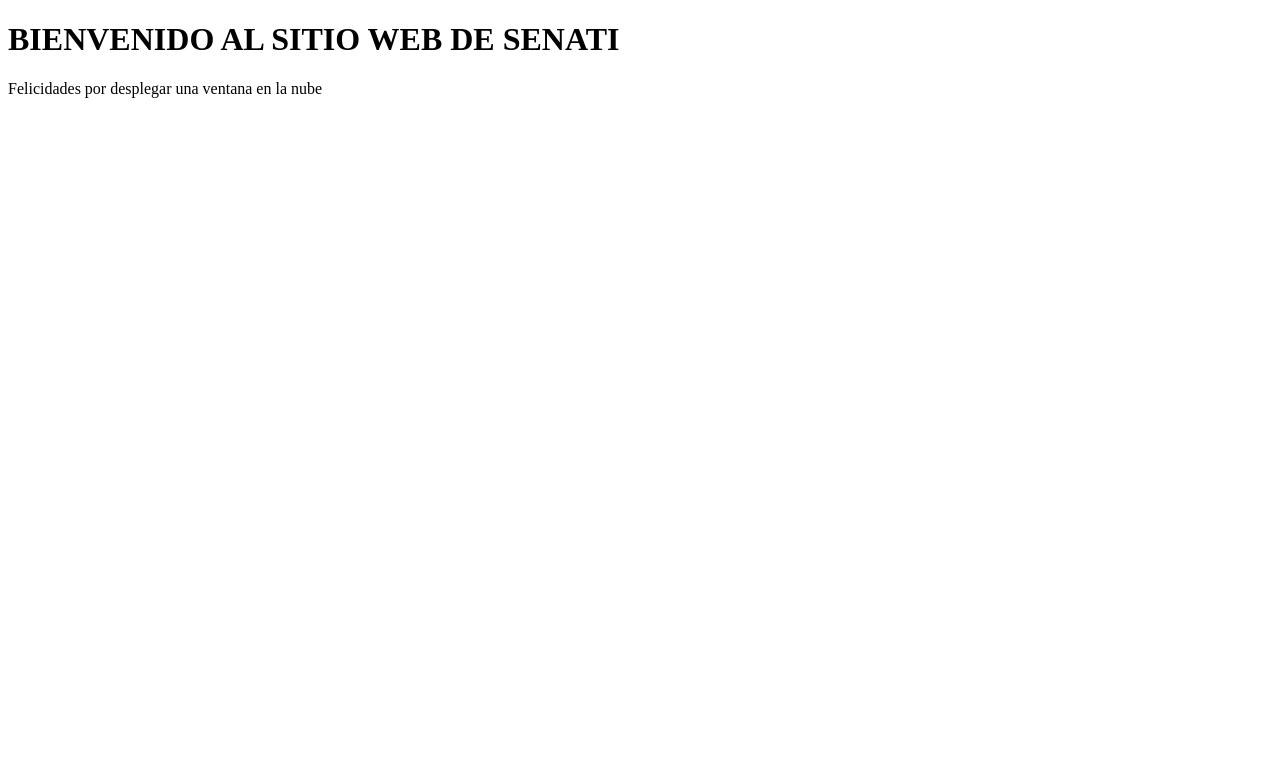
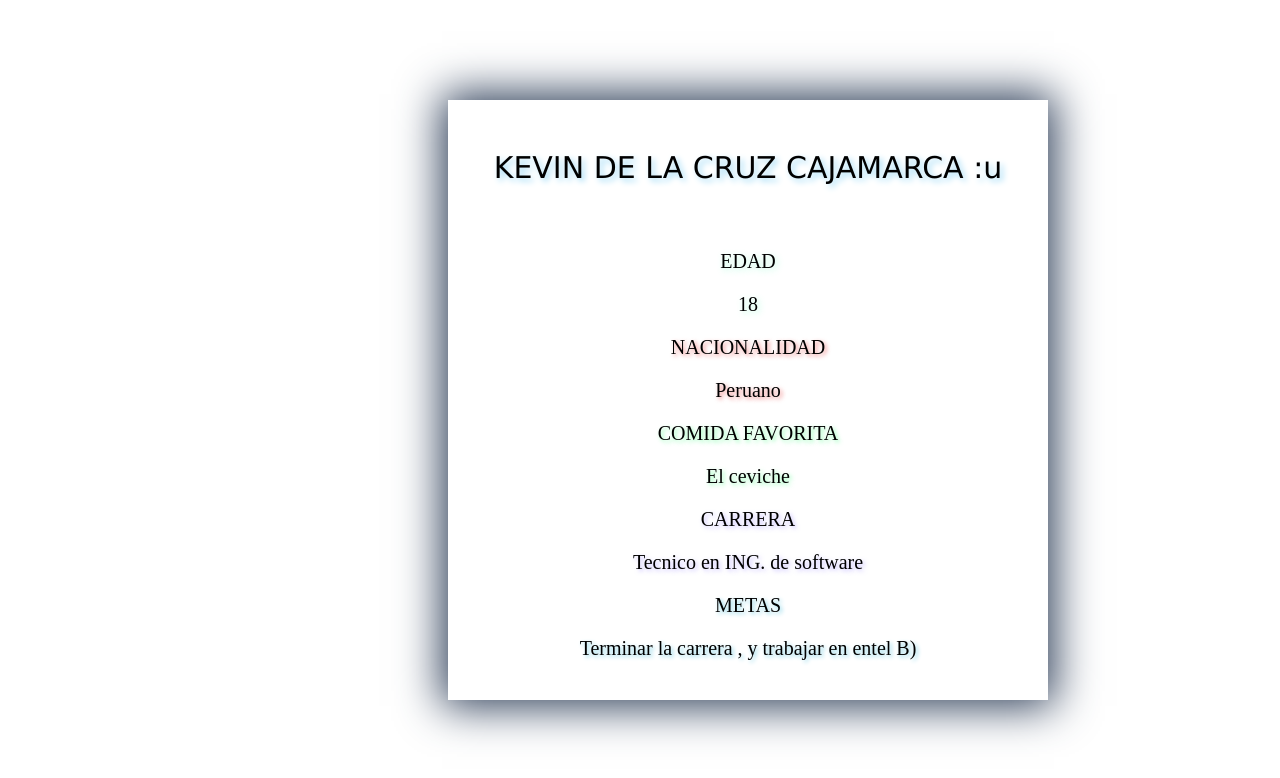
Before and after one commit to kevvocode/curso_git, a plain HTML site: page index.html in a window 1280 px wide. Drawn offline with Linux system fonts and the light colour scheme.

Commit message:
pagina web basica

```diff
--- a/index.html
+++ b/index.html
@@ -2,13 +2,29 @@
 <html lang="en">
 <head>
     <meta charset="UTF-8">
+    <link rel="stylesheet" href="styles.css">
     <meta name="viewport" content="width=device-width, initial-scale=1.0">
     <title>.: SENATI :.</title>
 </head>
-<body>
 
-    <h1>BIENVENIDO AL SITIO WEB DE SENATI</h1>
-    <p>Felicidades por desplegar una ventana en la nube</p>
 
-</body>
+    <body>
+
+       <div class="container_index">
+
+        <div class="container_h1">
+                <p class="text_principal">KEVIN DE LA CRUZ CAJAMARCA :u<p>
+        </div>
+
+
+        <div class="div_edad"><label class="label_body" for="">EDAD</label><p class="p_body">18</p></div>
+        <div class="div_nacionalidad"><label for="" class="label_body">NACIONALIDAD</label><p class="p_body">Peruano</p></div>
+        <div class="div_comida"><label class="label_body" for="">COMIDA FAVORITA</label><p class="p_body">El ceviche</p></div>
+        <div class="div_carrera"><label class="label_body" for="">CARRERA</label><p class="p_body">Tecnico en ING. de software  </p></div>
+        <div class="div_metas"><label class="label_body" for="">METAS</label><p class="p_body" >Terminar la carrera , y trabajar en entel B)</p></div>
+       </div>
+
+
+    </body>
+</div>
 </html>
--- /dev/null
+++ b/styles.css
@@ -0,0 +1,61 @@
+body {
+    display: block;
+    margin: 0;
+}
+
+.container_index {
+    height: 600px;
+    width: 600px;
+    align-content: center;
+    background-color: #fff;
+    margin: 100px 35%;
+    -webkit-box-shadow: 0px 0px 42px 6px rgba(40,57,84,1);
+-moz-box-shadow: 0px 0px 42px 6px rgba(40,57,84,1);
+box-shadow: 0px 0px 42px 6px rgba(40,57,84,1);
+}
+
+.container_h1 {
+    width: 100%;
+    height: 100px;
+    text-align: center;
+    font-size: 30px;
+    margin: 0;
+    padding: 0;
+    font-family:'Lucida Sans', 'Lucida Sans Regular', 'Lucida Grande', 'Lucida Sans Unicode', Geneva, Verdana, sans-serif;
+    color: black; text-shadow: rgb(156, 217, 245) 0.1em 0.1em 0.2em
+}
+
+.div_edad {
+    text-align: center;
+    font-size: 20px;
+    margin: 0;
+    padding: 0;
+    text-shadow: rgba(80, 250, 179, 0.411) 0.1em 0.1em 0.3em;
+}
+.div_nacionalidad {
+    text-align: center;
+    font-size: 20px;
+    margin: 0;
+    text-shadow: rgba(236, 106, 106, 0.822) 0.1em 0.1em 0.2em;
+}
+
+.div_comida {
+    text-align: center;
+    font-size: 20px;
+    margin: 0;
+    text-shadow: rgba(95, 253, 148, 0.719) 0.1em 0.1em 0.2em;
+}
+
+.div_carrera {
+    text-align: center;
+    font-size: 20px;
+    margin: 0;
+    text-shadow: rgba(149, 130, 255, 0.534) 0.1em 0.1em 0.2em;
+}
+
+.div_metas {
+    text-align: center;
+    font-size: 20px;
+    margin: 0;
+    text-shadow: rgb(128, 209, 229) 0.1em 0.1em 0.2em;
+}
```
